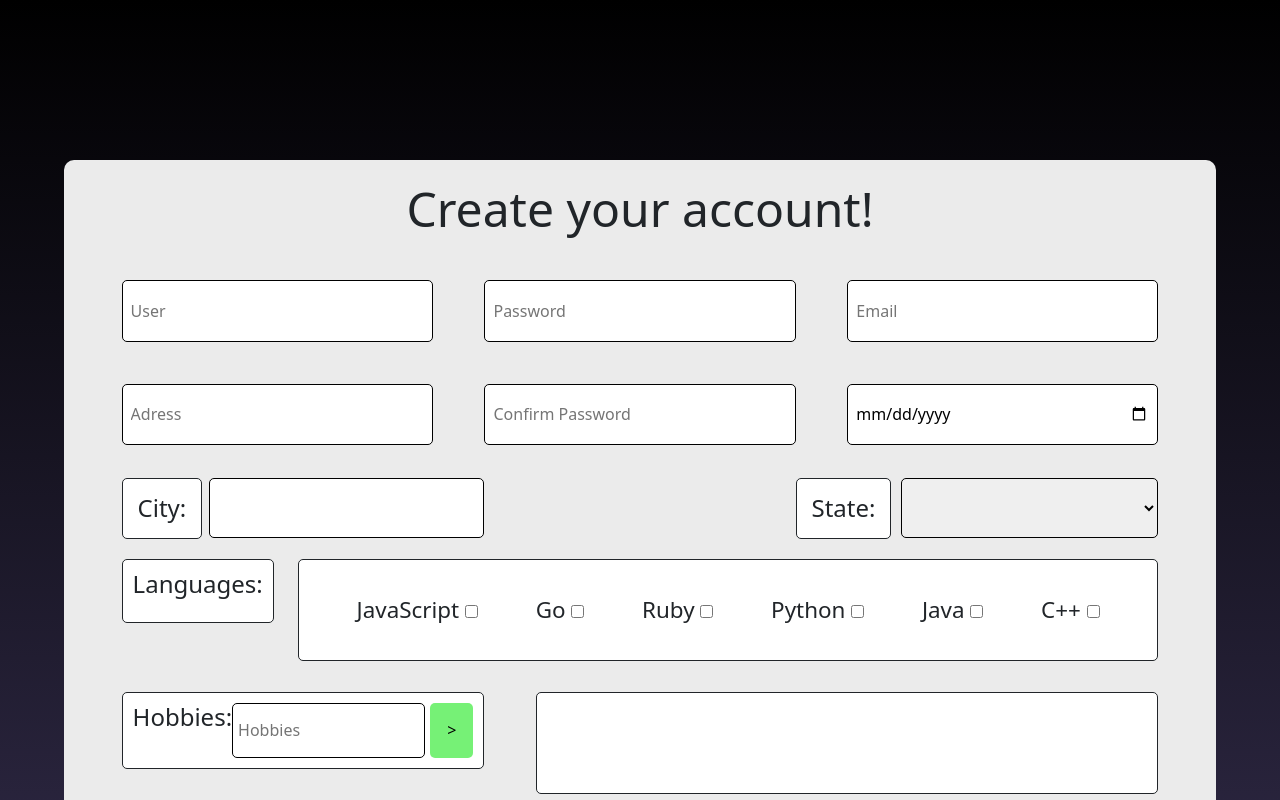
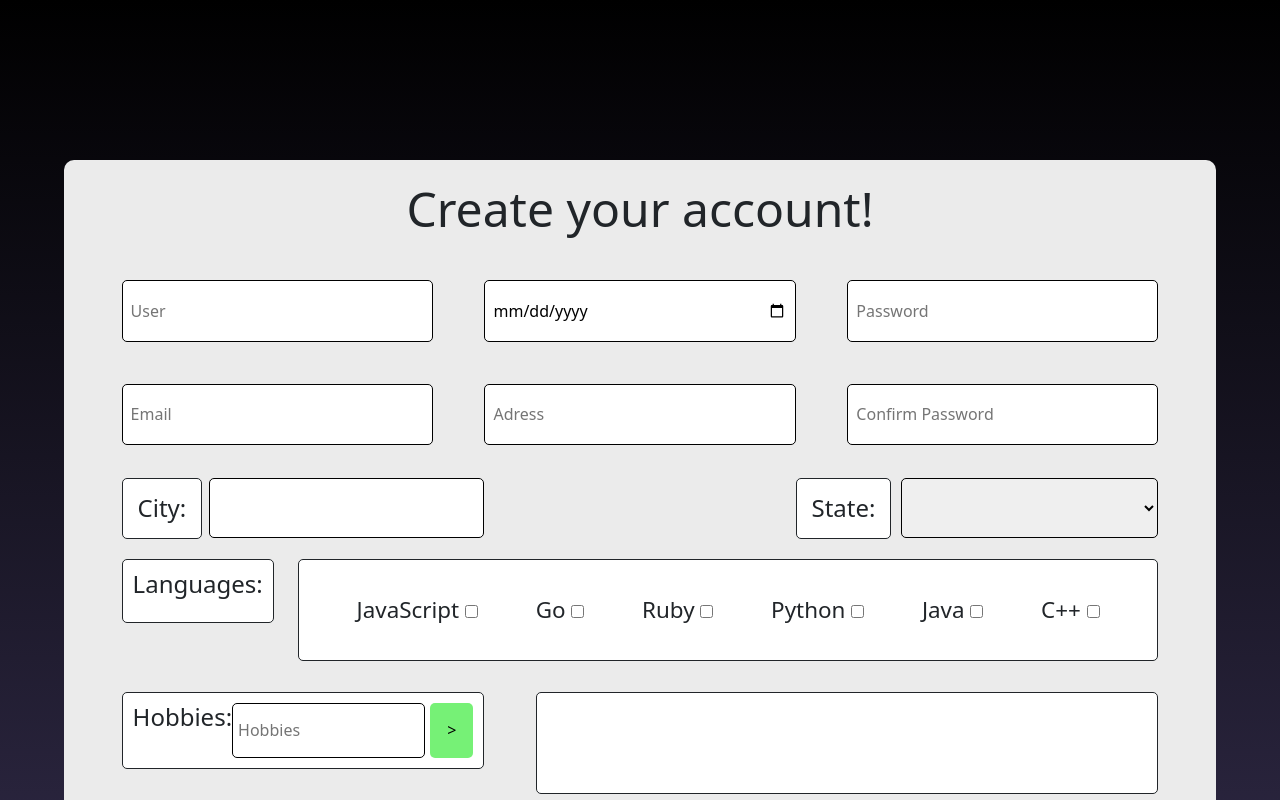
Before and after one commit to Gabz047/projetoLogin, a Vue app: page / in a window 1280 px wide. Shown: the top 800 px of the page. Built offline with nearby package versions, Linux system fonts and the light colour scheme.

Commit message:
Ajuste de funcoes

```diff
--- a/src/assets/userInfo.css
+++ b/src/assets/userInfo.css
@@ -5,7 +5,8 @@
 
 .userInfo {
     width: 80%;
-    height: 150vh;
+    max-height: 140vh;
+    height: auto;
     background-color: #E6E6E7;
     display: flex;
     flex-direction: column;
@@ -52,6 +53,7 @@ p {
     width: 60%;
     align-items: left;
     margin-top: 8vh;
+    justify-content: space-between;
 }
 
 .langs-info {
@@ -117,7 +119,7 @@ p {
     background-color: #aeaeaf;
     height: auto;
     border-radius: 5px;
-    margin-top: 2vh;
+    margin-top: 7vh;
     display: flex;
     flex-wrap: wrap;
     max-width: 100%;
--- a/src/components/basicInfo.vue
+++ b/src/components/basicInfo.vue
@@ -1,12 +1,18 @@
 <script setup>
 import { mainInfo } from '@/utils/mainInfo';
-import { inputs } from '@/utils/inputsBasic'
 </script>
 <template>
     <div class="basicInfo-field">
-      <input v-for="input in inputs" :type="input.type" class="inputbasic" :placeholder="input.placeholder" v-model="mainInfo.user" :maxlength="input.maxlength"/>
-
+      <input type="text" class="inputbasic" placeholder="User" v-model="mainInfo.user" maxlength="100"/>
 
       <input type="date" class="inputbasic" name="birth" min="1874-01-01" max="2014-01-01" v-model="mainInfo.date" />
+
+      <input type="text" class="inputbasic" placeholder="Password" v-model="mainInfo.password" maxlength="30"/>
+
+      <input type="email" class="inputbasic" placeholder="Email" v-model="mainInfo.email" maxlength="155"/>
+
+      <input type="text" class="inputbasic" placeholder="Adress" v-model="mainInfo.adress" maxlength="100"/>
+
+      <input type="text" class="inputbasic" placeholder="Confirm Password" v-model="mainInfo.passwordconfirm" maxlength="30"/>
     </div>
 </template>
--- a/src/utils/formsFunctions.js
+++ b/src/utils/formsFunctions.js
@@ -1,6 +1,7 @@
 
     import {ref, reactive} from 'vue'
     import { mainInfo } from './mainInfo'
+    import {inputs} from './inputsBasic'
     const especiais = [
     '!', '"', '#', '$', '%', '&', "'", '(', ')', '*', '+', ',', '-', '.', '/', ':', ';', '<', '=', '>', '?', '@', '[', ']', '^', '{', '|',  '}', '~'
     ]
@@ -37,7 +38,7 @@
 
         if (mainInfo.password != mainInfo.passwordconfirm || !mainInfo.email.includes('@') || validatorEsp.value <= 0 || mainInfo.password == '') {
             alert("Prencha os campos corretamente!")
-            console.log(validatorEsp.value)
+            console.log(inputs.value)
         } else {
             validate.value = true
             console.log(validate.value)
--- a/src/utils/inputsBasic.js
+++ b/src/utils/inputsBasic.js
@@ -1,9 +1,10 @@
 import {ref} from 'vue'
+import { mainInfo } from './mainInfo'
 
 export const inputs = ref([
-    {type: 'text', placeholder: 'User', maxlength: '100'},
-    {type: 'text', placeholder: 'Password', maxlength: '30'},
-    {type: 'email', placeholder: 'Email', maxlength: '155'},
-    {type: 'text', placeholder: 'Adress', maxlength: '100'},
-    {type: 'text', placeholder: 'Confirm Password', maxlength: '30'},
+    {type: 'text', placeholder: 'User', maxlength: '100', vmodel: ''},
+    {type: 'text', placeholder: 'Password', maxlength: '30', vmodel: ''},
+    {type: 'email', placeholder: 'Email', maxlength: '155', vmodel: ''},
+    {type: 'text', placeholder: 'Adress', maxlength: '100', vmodel: ''},
+    {type: 'text', placeholder: 'Confirm Password', maxlength: '30', vmodel: ''},
 ])
--- a/src/utils/mainInfo.js
+++ b/src/utils/mainInfo.js
@@ -2,7 +2,6 @@ import {reactive} from 'vue'
 
 export const mainInfo = reactive({
     user: "",
-    date: "",
     password: "",
     passwordconfirm: "",
     email: "",
@@ -12,5 +11,6 @@ export const mainInfo = reactive({
     langs: [],
     hobbies: [],
     bio: "",
-    photo: null
+    photo: null,
+    date: ""
 })
```
